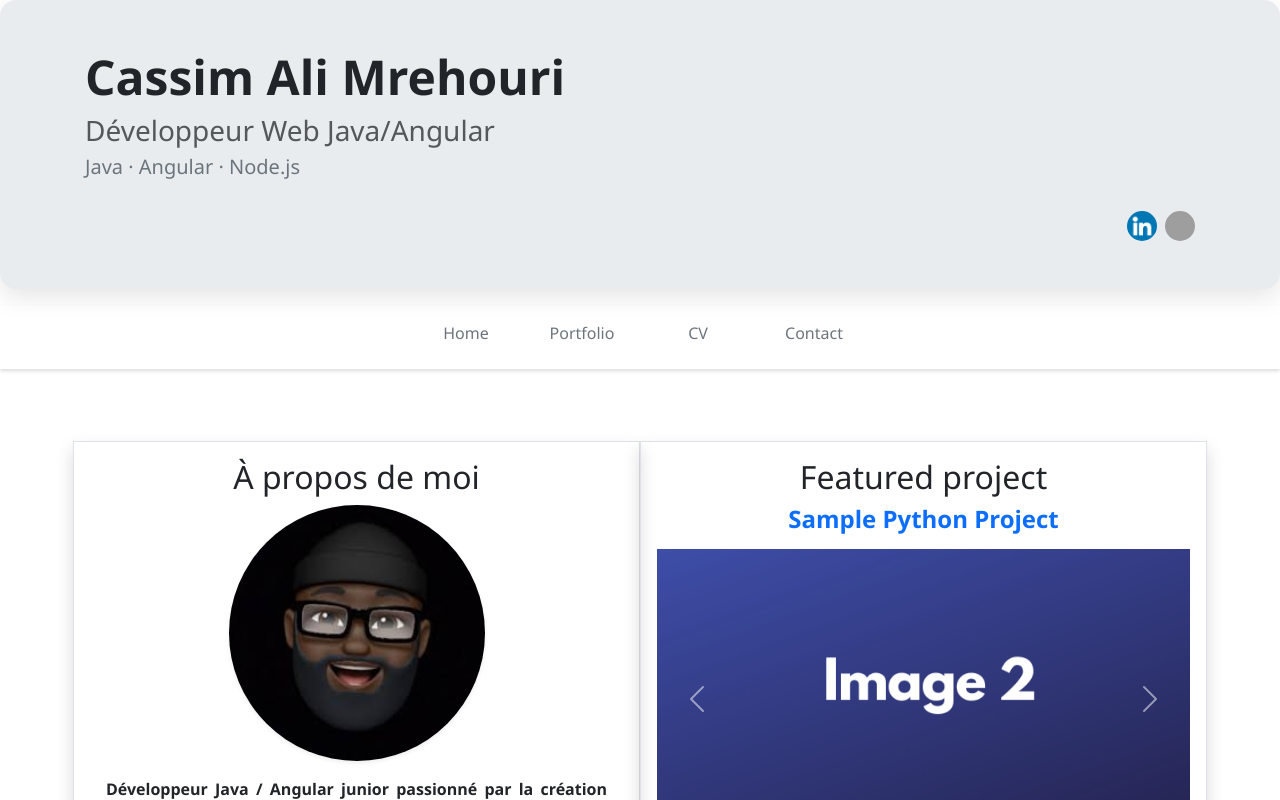
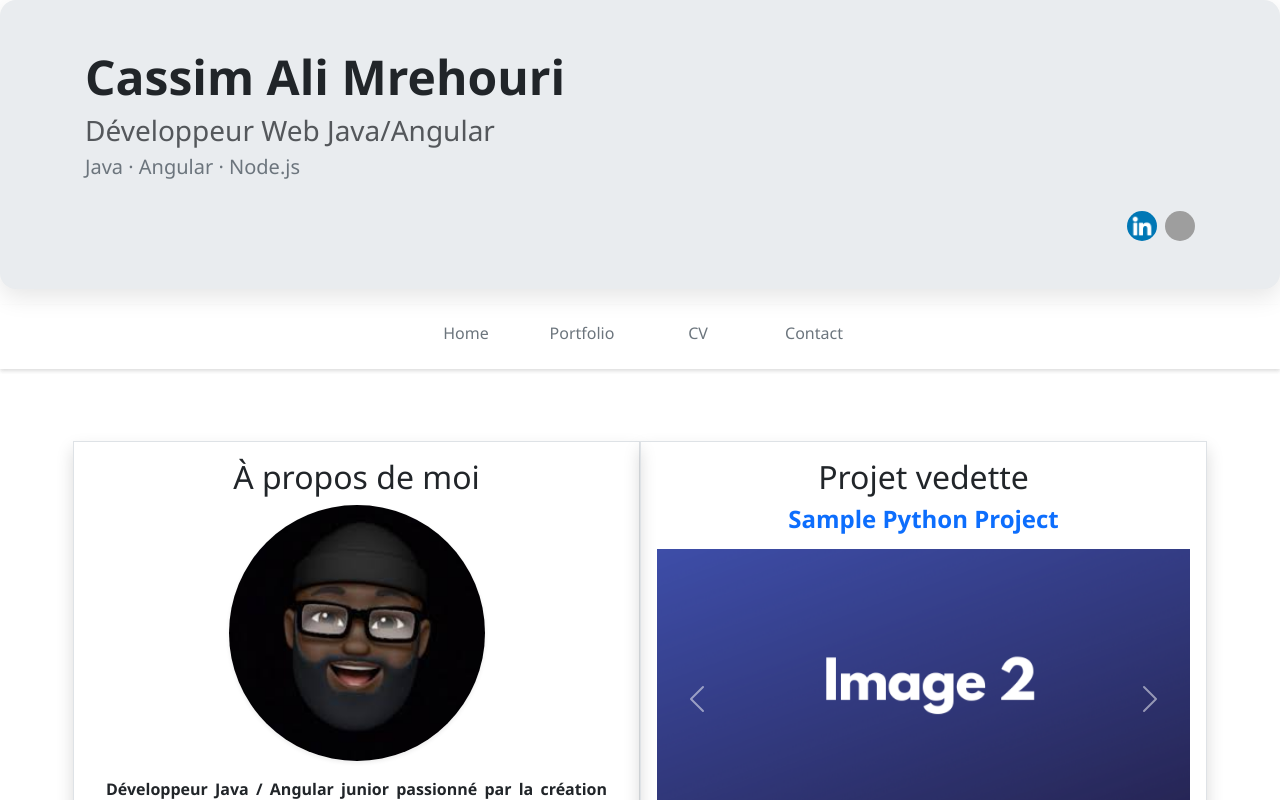
Before and after one commit to ksimali/ng-portfolio-app, an Angular app: page / in a window 1280 px wide. Shown: the top 800 px of the page. Built offline with nearby package versions, Linux system fonts and the light colour scheme; grey boxes are pictures that could not be loaded.

Commit message:
Update home.html page : - Change Featured Project title to Projet vedette(french traduction)

```diff
--- a/src/app/home/home.html
+++ b/src/app/home/home.html
@@ -23,7 +23,7 @@
         <!--Featured project-->
         <div class="col-lg shadow border m-4 p-3 w-75 mx-auto">
             <div class="text-center mb-3">
-                <h2>Featured project</h2>
+                <h2>Projet vedette</h2>
                 <h4 class="text-primary fw-semibold">{{featuredProject.name}}</h4>
             </div>
 
```
